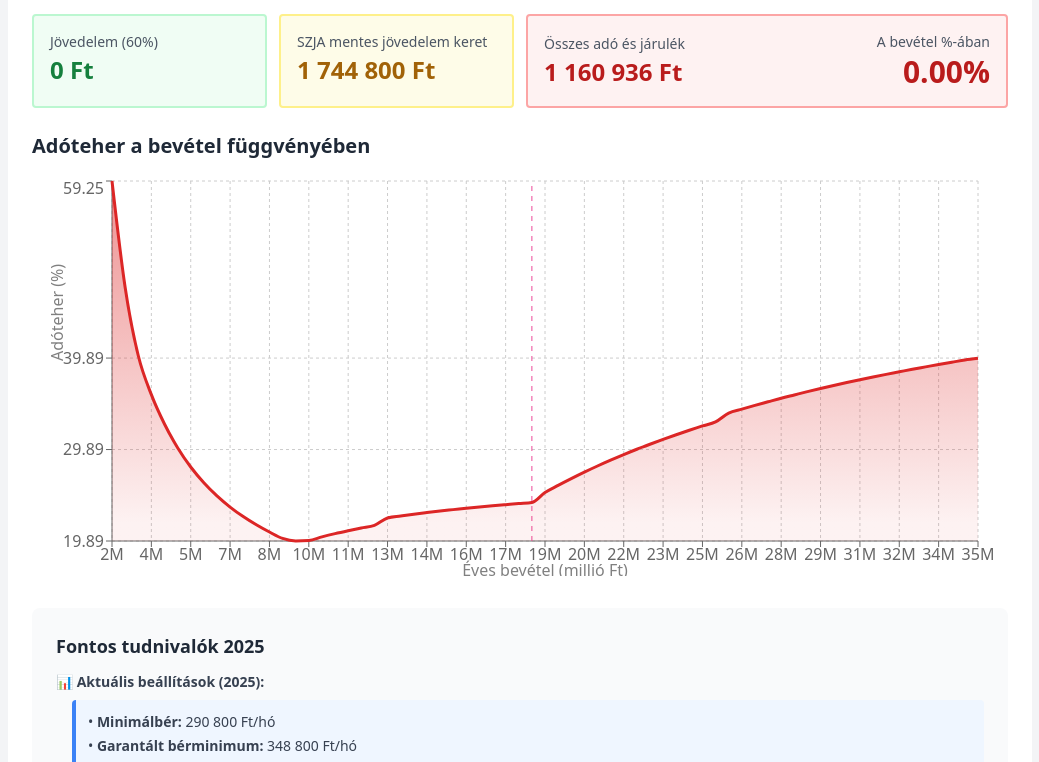
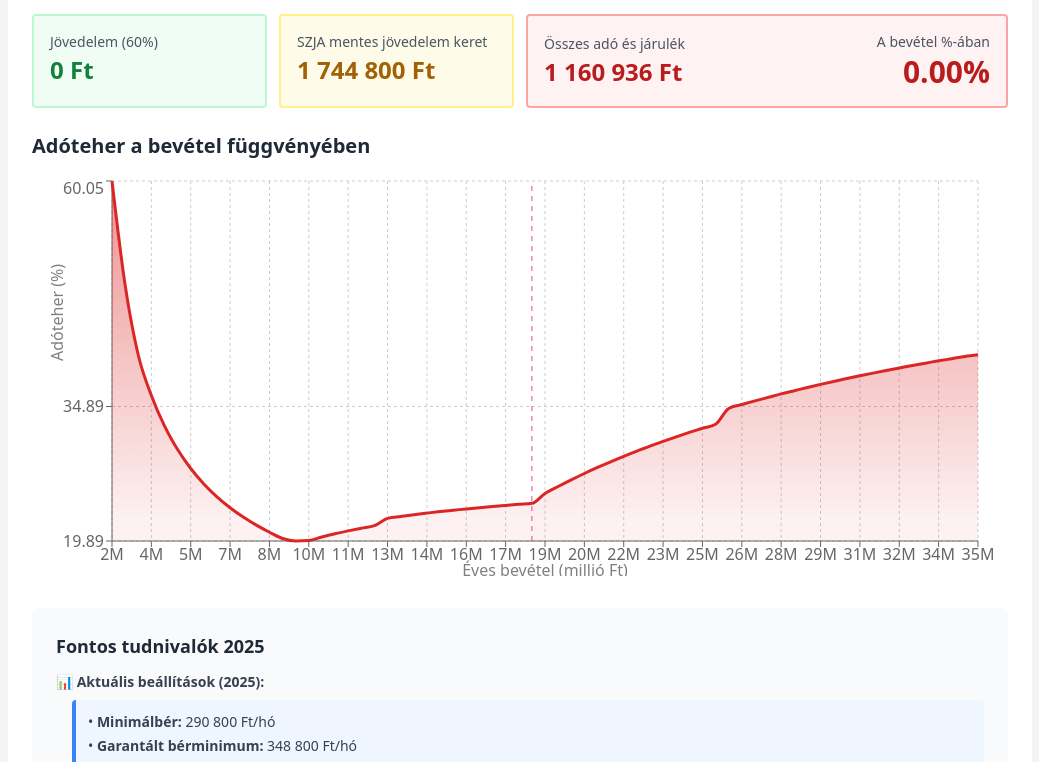
Before and after one commit to DaWe35/atalanyado, a React (Vite) app: page / in a window 1280 px wide. Shown: the part 577-1339 px from the top of the page, without its empty margins (120-1159 px from the left). Built offline with nearby package versions, Linux system fonts and the light colour scheme.

Commit message:
Fix HIPA calculation

```diff
--- a/src/AtalanyadoDiagram.jsx
+++ b/src/AtalanyadoDiagram.jsx
@@ -303,7 +303,7 @@ export default function AtalanyadoDiagram() {
       else if (bev <= 25000000) egyszerusitett_hipa = 8500000 * (hipaKulcs / 100);
       else if (koltseg_hanyad === 90 && bev <= 120000000) egyszerusitett_hipa = 8500000 * (hipaKulcs / 100);
 
-      const hipa_val = Math.round(Math.min(egyszerusitett_hipa, jov * (hipaKulcs / 100)));
+      const hipa_val = Math.round(Math.min(egyszerusitett_hipa, bev * (hipaKulcs / 100)));
 
       const belfoldi_bev = Math.max(0, bev - kulfoldi_bev);
       const afa_val = belfoldi_bev > aranyositott_afa_limit ? Math.round((belfoldi_bev - aranyositott_afa_limit) * 0.27) : 0;
```
